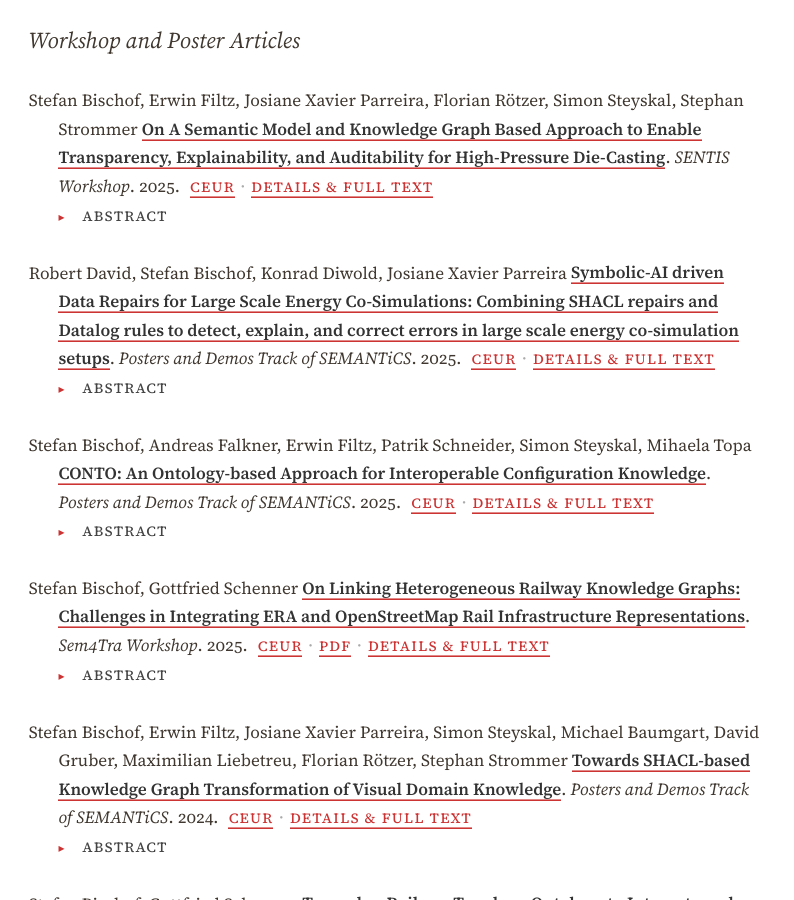
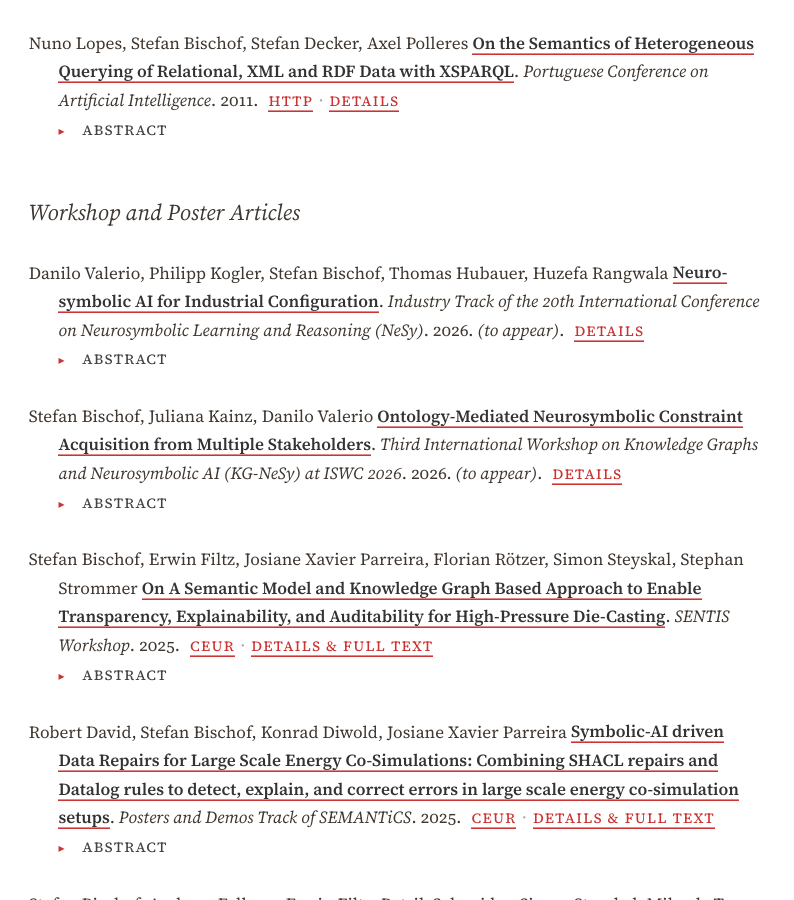
Before and after one commit to stefanbischof/stefanbischof.github.io, a Jekyll site: the page built from publications.md, in a window 1280 px wide and 900 px high, scrolled down 2734 px. Shown: the whole window, without its empty margins (0-794 px from the left). Built offline with Jekyll 4.4.1, drawn with Linux system fonts in a browser that asks for light colours; some of the changed lines change nothing that is shown; some of the changed text lies outside the part shown.

Commit message:
Add three accepted 2026 papers as forthcoming
MQTO (ISWC 2026 Resource Track), KG-NeSy 2026 short paper,
NeSy 2026 Industry Track. New optional `status: forthcoming`
front-matter key renders "(to appear)" and omits datePublished.

```diff
--- a/_includes/publication.html
+++ b/_includes/publication.html
@@ -7,8 +7,8 @@ Verwendung: {%- include publication.html pub=pub -%}
   resource="{{ include.pub.url | absolute_url }}">{%- if include.pub.authors -%}{%- for author in
   include.pub.authors -%}<span property="author" typeof="Person"><span property="name">{{- author -}}</span></span>{%- unless forloop.last %}, {% endunless -%}{%
   endfor %}{% endif %} <wbr><strong property="name headline"><a href="{{ include.pub.url }}">{{- include.pub.title -}}</a></strong>.<wbr> {% if include.pub.venue %} <em
-    property="isPartOf">{{- include.pub.venue -}}</em>. {% endif %}{% if include.pub.year %} <span
-    property="datePublished" content="{{- include.pub.year -}}">{{- include.pub.year -}}</span>. {% endif %}{% if
+    property="isPartOf">{{- include.pub.venue -}}</em>. {% endif %}{% if include.pub.year %}{% if include.pub.status == "forthcoming" %} <span>{{- include.pub.year -}}</span>. <em class="pub-status">(to appear)</em>. {% else %} <span
+    property="datePublished" content="{{- include.pub.year -}}">{{- include.pub.year -}}</span>. {% endif %}{% endif %}{% if
   include.pub.category == "thesis" and include.pub.degree  %} <span>({{- include.pub.degree -}})</span>. {% endif %}{%-
   if include.pub.category == "patent" and include.pub.patent_number -%} <span>Patent: {{- include.pub.patent_number -}}</span>. {%- endif -%}<wbr><span class="pub-links">{%- if include.pub.links -%}{%- for link in include.pub.links -%}{%- if link.label == "DOI" -%}<a property="identifier" href="{{- link.url -}}">{{- link.label -}}</a>{%- elsif link.label == "PDF" -%}<a property="sameAs" href="{{- link.url -}}">{{- link.label -}}</a>{%- else -%}<a property="sameAs" href="{{- link.url -}}">{{- link.label -}}</a>{%- endif -%}<span class="sep"> · </span>{%- endfor -%}{%- endif -%}{% assign _pub_ext = include.pub.path | split: '.' | last %}<a href="{{ include.pub.url }}">Details{% if _pub_ext == "html" %} &amp; full text{% endif %}</a></span>{%- if include.pub.abstract -%}<details class="abstract-details">
     <summary>Abstract</summary>
--- /dev/null
+++ b/_publications/2026-iswc-mqto.md
@@ -0,0 +1,22 @@
+---
+id: BischofRoetzerFiltzParreiraSteyskalStrommer2026
+title: "MQTO: A Connector Ontology for Cross-Domain Manufacturing Quality Troubleshooting"
+authors:
+  - Stefan Bischof
+  - Florian Rötzer
+  - Erwin Filtz
+  - Josiane Xavier Parreira
+  - Simon Steyskal
+  - Stephan Strommer
+year: 2026
+venue: ISWC 2026 Resource Track
+category: conference
+status: forthcoming
+links:
+  - label: Ontology
+    url: https://w3id.org/mqto
+  - label: Code
+    url: https://github.com/dg-assist/mqto
+abstract: |
+  Manufacturing quality troubleshooting in discrete production requires integrating knowledge and evidence from quality management, process data, and production context, which are typically isolated in separate information silos. This fragmentation makes root-cause analysis time-consuming, expert-dependent, and difficult to trace. We introduce MQTO, the Manufacturing Quality Troubleshooting Ontology, a connector ontology that semantically links these silos through a bridging metric concept. Derived from an industrial use case and developed using the Linked Open Terms methodology, MQTO aligns with established vocabularies for procedural knowledge, sensor data, and production context. Evaluation results, covering syntactic and logical validation, FAIRness assessment (FOOPS! score: 91%), and competency-question coverage, confirm the ontology's correctness and applicability. An application of MQTO in die-casting shows how troubleshooting procedures, data sources, and production context can be instantiated and queried in a realistic industrial scenario. MQTO is publicly available at https://w3id.org/mqto.
+---
--- /dev/null
+++ b/_publications/2026-kgnesy-constraint-acquisition.md
@@ -0,0 +1,14 @@
+---
+id: BischofKainzValerio2026
+title: "Ontology-Mediated Neurosymbolic Constraint Acquisition from Multiple Stakeholders"
+authors:
+  - Stefan Bischof
+  - Juliana Kainz
+  - Danilo Valerio
+year: 2026
+venue: Third International Workshop on Knowledge Graphs and Neurosymbolic AI (KG-NeSy) at ISWC 2026
+category: workshop
+status: forthcoming
+abstract: |
+  Neurosymbolic research typically assumes a pre-existing symbolic specification, leaving the upstream challenge of acquiring these constraints largely unaddressed. We present an architecture that fills this gap by using an OWL configuration ontology to mediate between neural constraint sources and downstream consumers. In this framework, LLM assistants elicit soft stakeholder preferences, while hardware specifications define hard physical and engineering limits. The ontology unifies these heterogeneous inputs, leverages description logic to identify unsatisfiability, and generates symbolic explanations that enable LLMs to interactively renegotiate terms with users. Any remaining conflicts are resolved downstream via priority-based relaxation. We illustrate our approach on a microgrid use case from the FLEXI project and argue its generalizability to multi-stakeholder domains where constraint acquisition is distributed across human and automated sources of unequal authority.
+---
--- /dev/null
+++ b/_publications/2026-nesy-industrial-configuration.md
@@ -0,0 +1,16 @@
+---
+id: ValerioKoglerBischofHubauerRangwala2026
+title: "Neuro-symbolic AI for Industrial Configuration"
+authors:
+  - Danilo Valerio
+  - Philipp Kogler
+  - Stefan Bischof
+  - Thomas Hubauer
+  - Huzefa Rangwala
+year: 2026
+venue: Industry Track of the 20th International Conference on Neurosymbolic Learning and Reasoning (NeSy)
+category: workshop
+status: forthcoming
+abstract: |
+  Large Language Models (LLMs) have shown impressive performance on a wide range of generative tasks. Yet their probabilistic nature makes them, in isolation, fundamentally unsuited for industrial product configuration, where outputs must be syntactically valid, semantically consistent with a knowledge base of hundreds of features and rules, and producible by an existing manufacturing chain. We argue that Neuro-symbolic (NeSy) AI methods lay out a promising path towards industrial-grade configurators that are reliable by design, explainable, and trustworthy. This paper presents the taxonomy of three NeSy integration strategies, namely hybrid inference, hybrid fine-tuning, and hybrid training, describing each along the axes of architecture, source of reliability guarantees, and technology readiness. We report our effort to operationalize NeSy concepts in an industrial configuration-copilot prototype and derive a set of practical insights for deploying trustworthy AI in engineering environments. We close with a discussion of open research challenges we consider most pressing, in particular how to scale NeSy methods from small academic demonstrators to the size of industrial configurators.
+---
```
